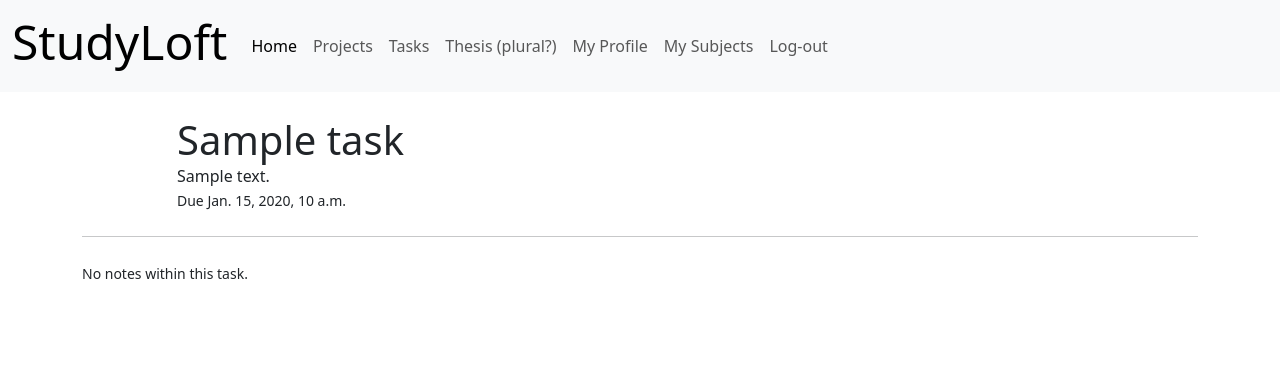
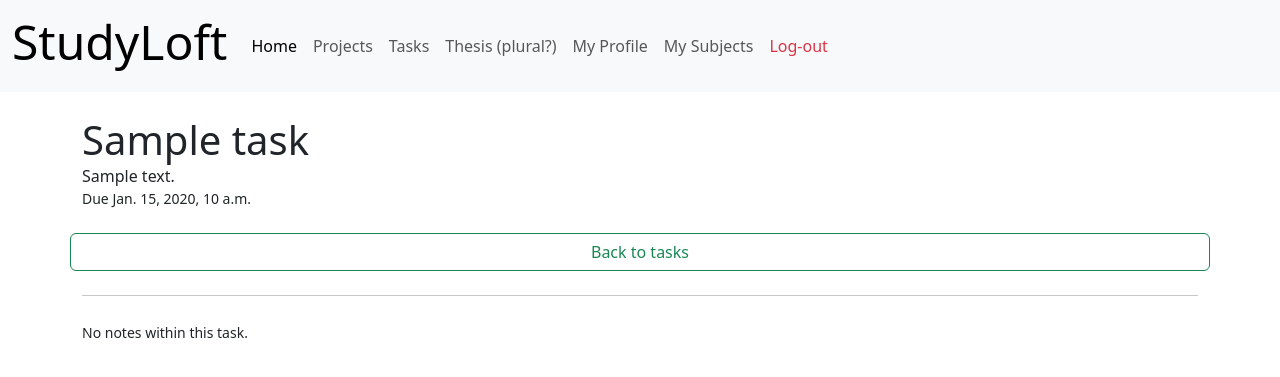
Before and after one commit to vuca1/StudyLoft, a Django app: page /task/1 in a window 1280 px wide. Shown: the top 377 px of the page. Run offline with Django 5.2, Linux system fonts and the light colour scheme; a user stored in the database is signed in; tables that the repository leaves empty hold one stand-in row (values such as "Sample post").

Commit message:
Add navigation buttons to project and task views: include 'Back to projects' and 'Back to tasks' links

```diff
--- a/studyloft/academics/templates/academics/layout.html
+++ b/studyloft/academics/templates/academics/layout.html
@@ -29,7 +29,7 @@
                             <a class="nav-link" href="#">Thesis (plural?)</a>
                             <a class="nav-link" href="#">My Profile</a>
                             <a class="nav-link" href="#">My Subjects</a>
-                            <a class="nav-link" href="{% url 'logout_view' %}">Log-out</a>
+                            <a class="nav-link text-danger" href="{% url 'logout_view' %}">Log-out</a>
                         {% else %}
                             <a class="nav-link" href="{% url 'login_view' %}">Log-in</a>
                             <a class="nav-link" href="{% url 'register_view' %}">Register</a>
--- a/studyloft/academics/templates/academics/project.html
+++ b/studyloft/academics/templates/academics/project.html
@@ -31,6 +31,10 @@
             </div>
         </div>
 
+        <div class="row justify-content-around mt-4">
+            <a class="btn btn-outline-success" href="{% url 'projects_list' %}">Back to projects</a>
+        </div>
+
         <hr class="mt-4 mb-4">
 
         {% for note in notes %}
--- a/studyloft/academics/templates/academics/task.html
+++ b/studyloft/academics/templates/academics/task.html
@@ -12,12 +12,13 @@
     <div class="container">
 
         <div class="row justify-content-around mt-4">
-            <div class="col-10">
-                <div class="display-6">{{ task.title }}</div>
-                <div>{{ task.description  }}</div>
-                <small>Due {{ task.timestamp }}</small>
-            </div>
+            <div class="display-6">{{ task.title }}</div>
+            <div>{{ task.description  }}</div>
+            <small>Due {{ task.timestamp }}</small>
+        </div>
 
+        <div class="row justify-content-around mt-4">
+            <a class="btn btn-outline-success" href="{% url 'tasks_list' %}">Back to tasks</a>
         </div>
 
         <hr class="mt-4 mb-4">
--- a/studyloft/academics/views.py
+++ b/studyloft/academics/views.py
@@ -180,7 +180,6 @@ def add_task(request):
 @login_required
 def project(request, project_id):
     # TODO: check if user in members
-    # TODO: add back to list button
     return render(request, "academics/project.html", {
         "project": get_object_or_404(Project, id=project_id)
     })
@@ -188,7 +187,6 @@ def project(request, project_id):
 @login_required
 def task(request, task_id):
     # TODO: check if user author or assignee
-    # TODO: add back to list button
     return render(request, "academics/task.html", {
         "task": get_object_or_404(Task, id=task_id)
     })
```
